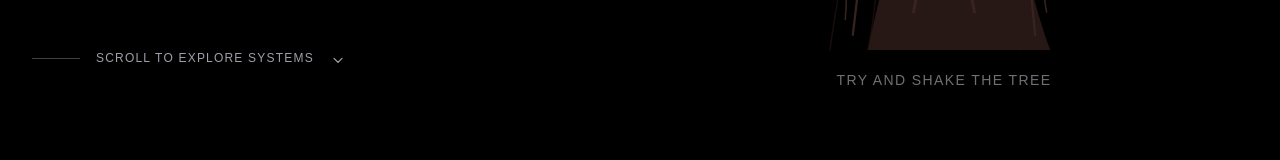
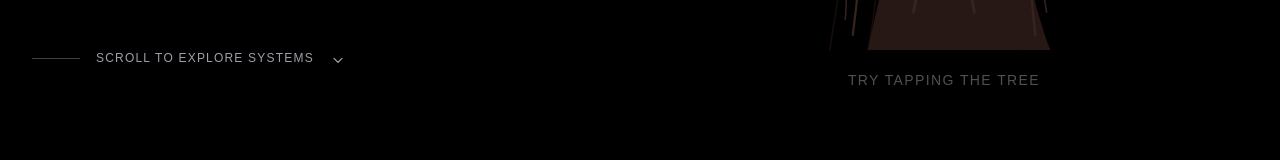
Before and after one commit to painsparc/painsparc-web, a Next.js app: page / in a window 1280 px wide. Shown: the part 614-774 px from the top of the page. Built offline with nearby package versions, Linux system fonts and the light colour scheme.

Commit message:
Update Tree.tsx

```diff
--- a/components/Tree.tsx
+++ b/components/Tree.tsx
@@ -157,9 +157,9 @@ export default function Tree() {
               animate={{ opacity: 0.7, y: 0 }}
               exit={{ opacity: 0, y: -5 }}
               transition={{ duration: 0.5 }}
-              className="font-sans text-sm font-normal text-zinc-400 dark:text-zinc-600 tracking-widest uppercase text-center"
+              className="font-sans text-sm font-normal text-zinc-500 dark:text-zinc-600 tracking-widest uppercase text-center"
             >
-              Try and shake the tree
+              Try tapping the tree
             </motion.p>
           )}
         </AnimatePresence>
```
